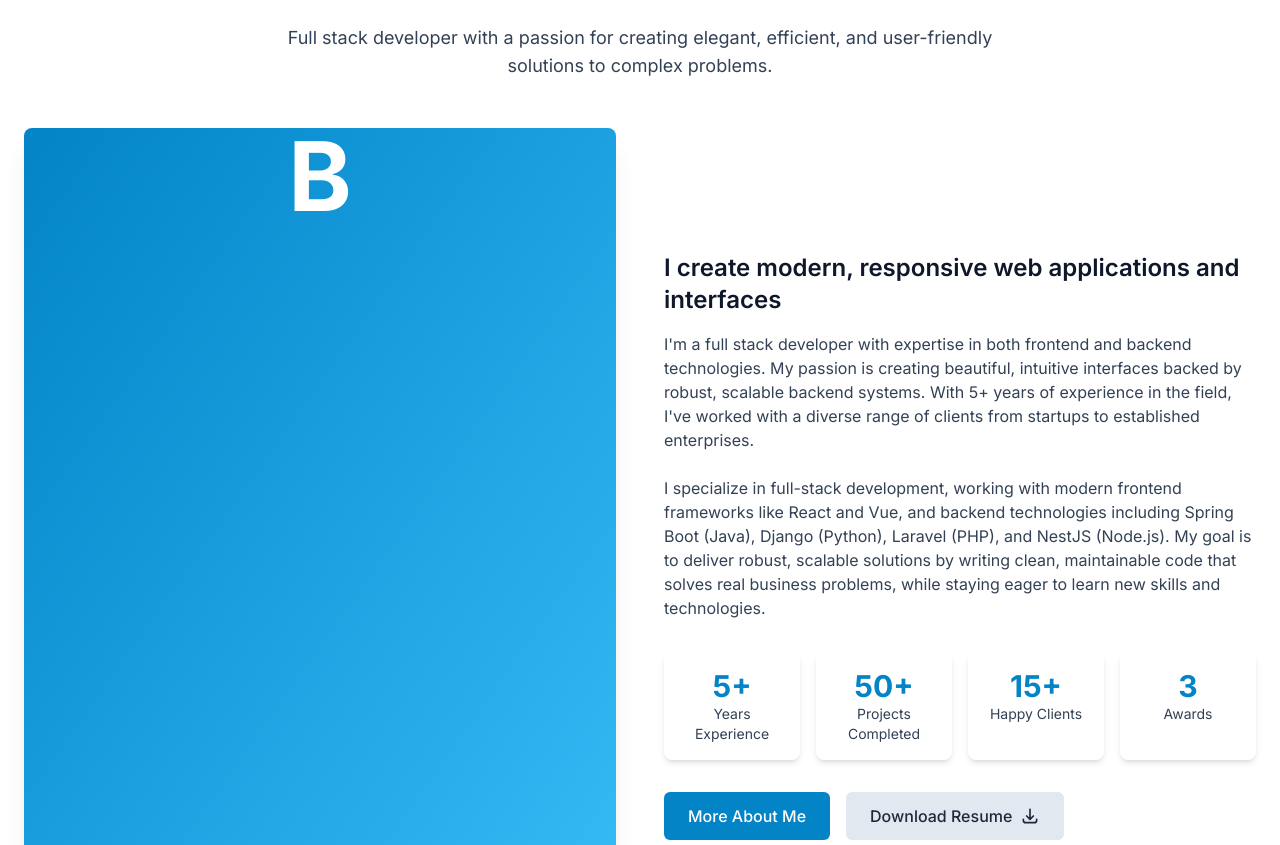
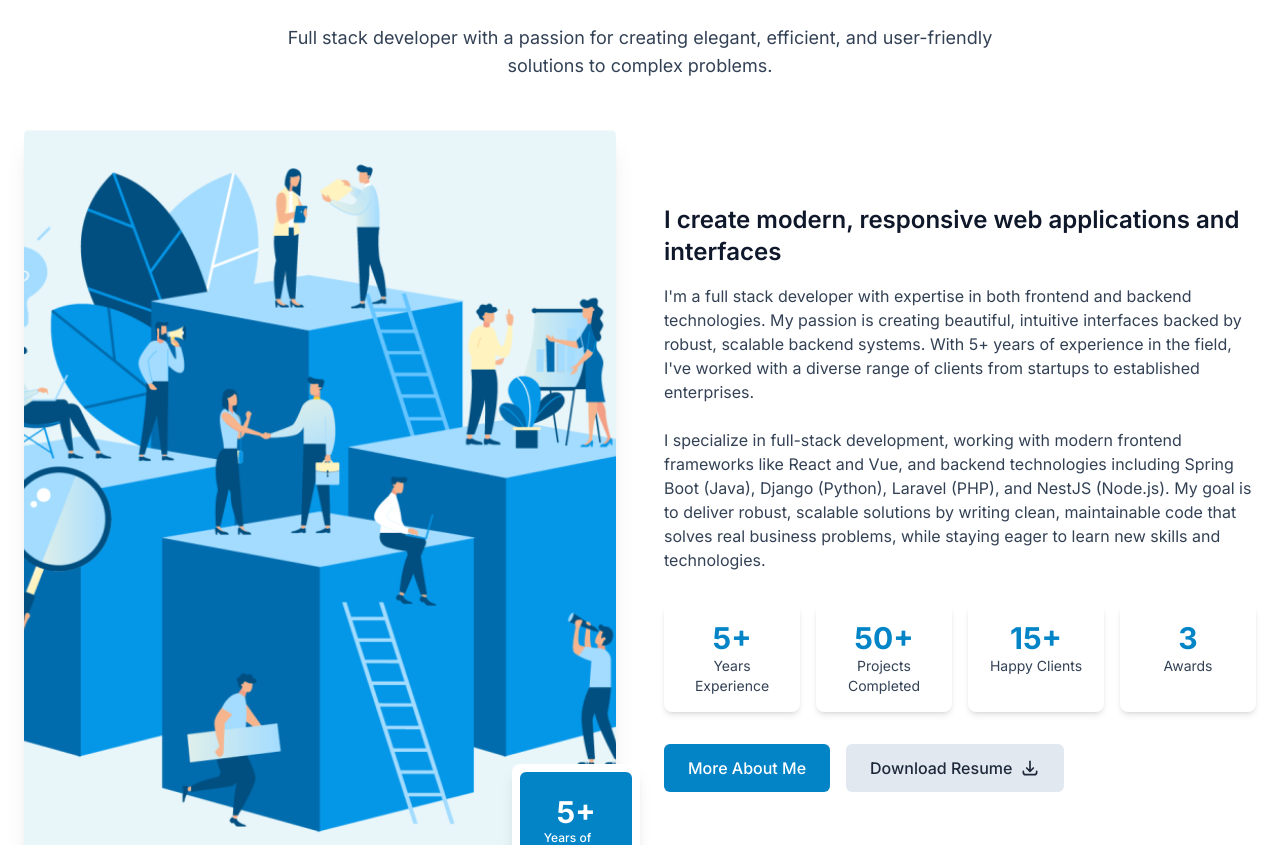
Before and after one commit to bereket-7/portfolio, a React (Vite) app: page / in a window 1280 px wide. Shown: the part 940-1785 px from the top of the page. Built offline with nearby package versions, Linux system fonts and the light colour scheme.

Commit message:
about section update

```diff
--- a/src/components/sections/AboutSection.jsx
+++ b/src/components/sections/AboutSection.jsx
@@ -32,8 +32,12 @@ function AboutSection() {
               transition={{ duration: 0.6 }}
               className="rounded-lg overflow-hidden shadow-xl"
             >
-              <div className="w-full aspect-w-4 aspect-h-5 bg-gradient-to-br from-primary-600 to-primary-400 flex items-center justify-center text-8xl font-bold text-white">
-                B
+              <div className="w-full aspect-w-4 aspect-h-5">
+                <img
+                  src="/public/assets/images/side_pic.png"
+                  alt="Profile"
+                  className="w-full h-full object-cover"
+                />
               </div>
             </motion.div>
 
```
Also changed, not shown: public/assets/images/side_pic.png (added).
